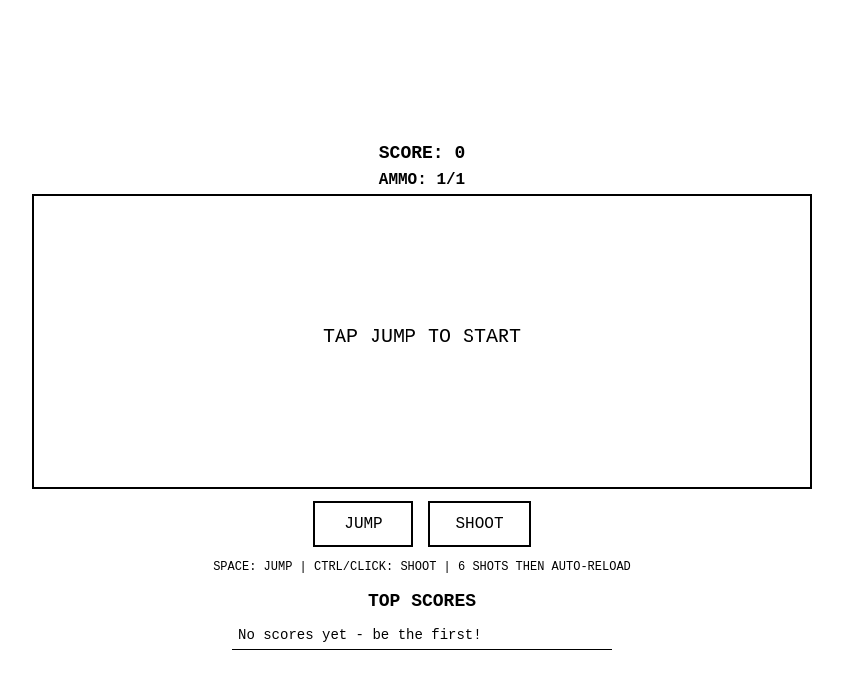
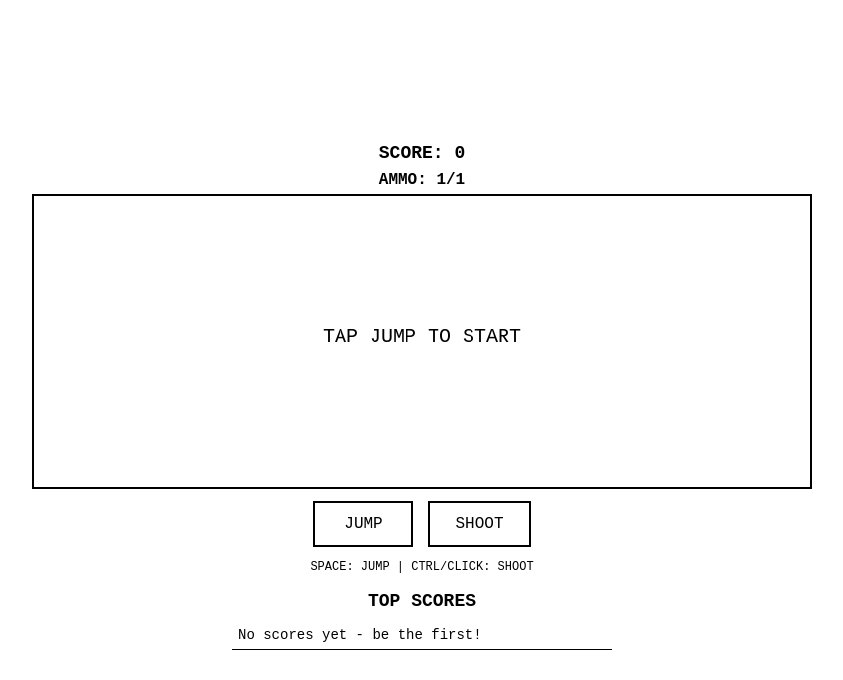
Before and after one commit to SpaceStudiosInc/AlphaShooter, a plain HTML site: page index.html in a window 1280 px wide. Shown: the whole page, without its empty margins (218-1061 px from the left). Drawn offline with Linux system fonts and the light colour scheme.

Commit message:
Update index.html

```diff
--- a/index.html
+++ b/index.html
@@ -228,7 +228,7 @@
             <button class="btn" id="jumpBtn">JUMP</button>
             <button class="btn" id="shootBtn">SHOOT</button>
         </div>
-        <div id="instructions">SPACE: JUMP | CTRL/CLICK: SHOOT | 6 SHOTS THEN AUTO-RELOAD</div>
+        <div id="instructions">SPACE: JUMP | CTRL/CLICK: SHOOT </div>
         <div id="scoreboard">
             <h3>TOP SCORES</h3>
             <ul id="scoreList"></ul>
```
